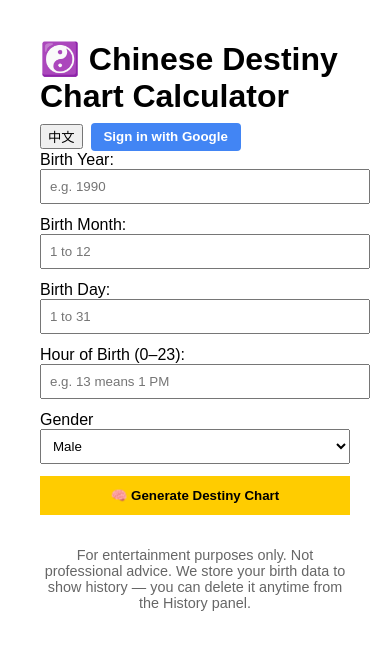
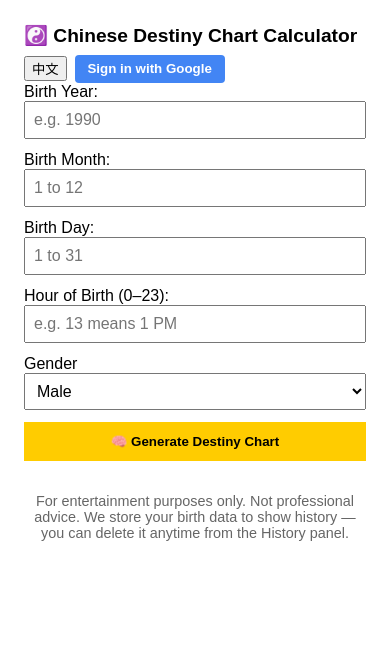
Before and after one commit to deep-geo/8zi, a React (Create React App) app: page / in a window 390 px wide. Shown: the top 650 px of the page. Built offline with nearby package versions, Linux system fonts and the light colour scheme.

Commit message:
mobile responsive: fix layout, tables, iOS input zoom

```diff
--- a/src/BaziCalculator.jsx
+++ b/src/BaziCalculator.jsx
@@ -193,9 +193,20 @@
   };
 
   return (
-    <div style={{ padding: "2rem", maxWidth: "700px", margin: "auto", fontFamily: "sans-serif" }}>
-      <div style={{ display: "flex", justifyContent: "space-between", alignItems: "center", flexWrap: "wrap", gap: "0.5rem" }}>
-        <h1 style={{ margin: 0 }}>{labels[lang].title}</h1>
+    <div className="bazi-container" style={{ padding: "2rem", maxWidth: "700px", margin: "auto", fontFamily: "sans-serif" }}>
+      <style>{`
+        @media (max-width: 500px) {
+          .bazi-container { padding: 1rem !important; }
+          .bazi-title { font-size: 1.2rem !important; }
+          .bazi-header { flex-direction: column !important; align-items: flex-start !important; }
+          .bazi-table-wrapper { overflow-x: auto; -webkit-overflow-scrolling: touch; }
+          .bazi-table { font-size: 0.82rem; min-width: 260px; }
+          .bazi-table th, .bazi-table td { padding: 0.25rem 0.4rem; }
+          input[type="number"], select { font-size: 16px !important; box-sizing: border-box; }
+        }
+      `}</style>
+      <div className="bazi-header" style={{ display: "flex", justifyContent: "space-between", alignItems: "center", flexWrap: "wrap", gap: "0.5rem" }}>
+        <h1 className="bazi-title" style={{ margin: 0 }}>{labels[lang].title}</h1>
         <div style={{ display: "flex", gap: "0.5rem", alignItems: "center" }}>
           <button onClick={() => setLang(lang === "zh" ? "en" : "zh")}>
             {labels[lang].switchLang}
@@ -268,7 +279,8 @@
 
     <div style={{ backgroundColor: "#f9f9f9", padding: "1rem", borderRadius: "8px" }}>
       <h3>🧩 Four Pillars</h3>
-      <table style={{ width: "100%" }}>
+      <div className="bazi-table-wrapper">
+      <table className="bazi-table" style={{ width: "100%" }}>
         <thead><tr><th>Pillar</th><th>Simplified</th><th>Traditional</th></tr></thead>
         <tbody>
           {["yearPillar", "monthPillar", "dayPillar", "hourPillar"].map((key) => (
@@ -280,6 +292,7 @@
           ))}
         </tbody>
       </table>
+      </div>
 
       {/* 1️⃣ Gemini after Four Pillars */}
       <div style={{ marginTop: "1rem", backgroundColor: "#fffbe6", padding: "1rem", borderRadius: "8px" }}>
@@ -292,7 +305,8 @@
 
     <div style={{ marginTop: "1.5rem", backgroundColor: "#eef8ff", padding: "1rem", borderRadius: "8px" }}>
       <h3>🔮 DaYun (Decade Luck)</h3>
-      <table style={{ width: "100%" }}>
+      <div className="bazi-table-wrapper">
+      <table className="bazi-table" style={{ width: "100%" }}>
         <thead><tr><th>Start Age</th><th>Age Range</th><th>Pillar</th></tr></thead>
         <tbody>
           {baziResult.dayun?.map((d, i) => (
@@ -300,6 +314,7 @@
           ))}
         </tbody>
       </table>
+      </div>
 
       {/* 2️⃣ Gemini after DaYun */}
       <div style={{ marginTop: "1rem", backgroundColor: "#fffbe6", padding: "1rem", borderRadius: "8px" }}>
@@ -312,7 +327,8 @@
 
     <div style={{ marginTop: "1.5rem", backgroundColor: "#fff6ec", padding: "1rem", borderRadius: "8px" }}>
       <h3>📅 LiuNian (Annual Luck)</h3>
-      <table style={{ width: "100%" }}>
+      <div className="bazi-table-wrapper">
+      <table className="bazi-table" style={{ width: "100%" }}>
         <thead><tr><th>Year</th><th>Pillar</th></tr></thead>
         <tbody>
           {baziResult.liunian?.map((d, i) => (
@@ -320,6 +336,7 @@
           ))}
         </tbody>
       </table>
+      </div>
 
       {/* 3️⃣ Gemini after LiuNian */}
       <div style={{ marginTop: "1rem", backgroundColor: "#fffbe6", padding: "1rem", borderRadius: "8px" }}>
```
